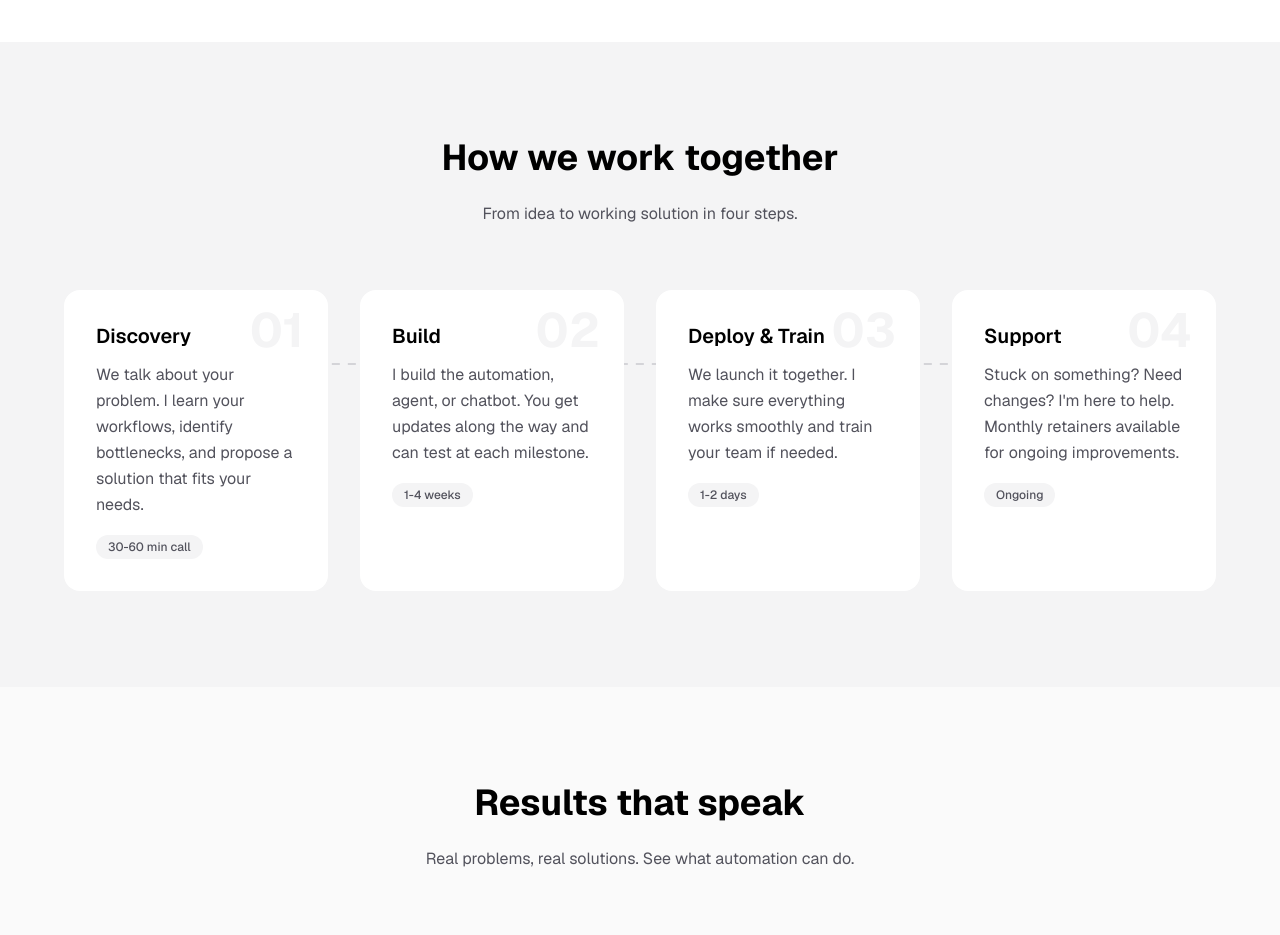
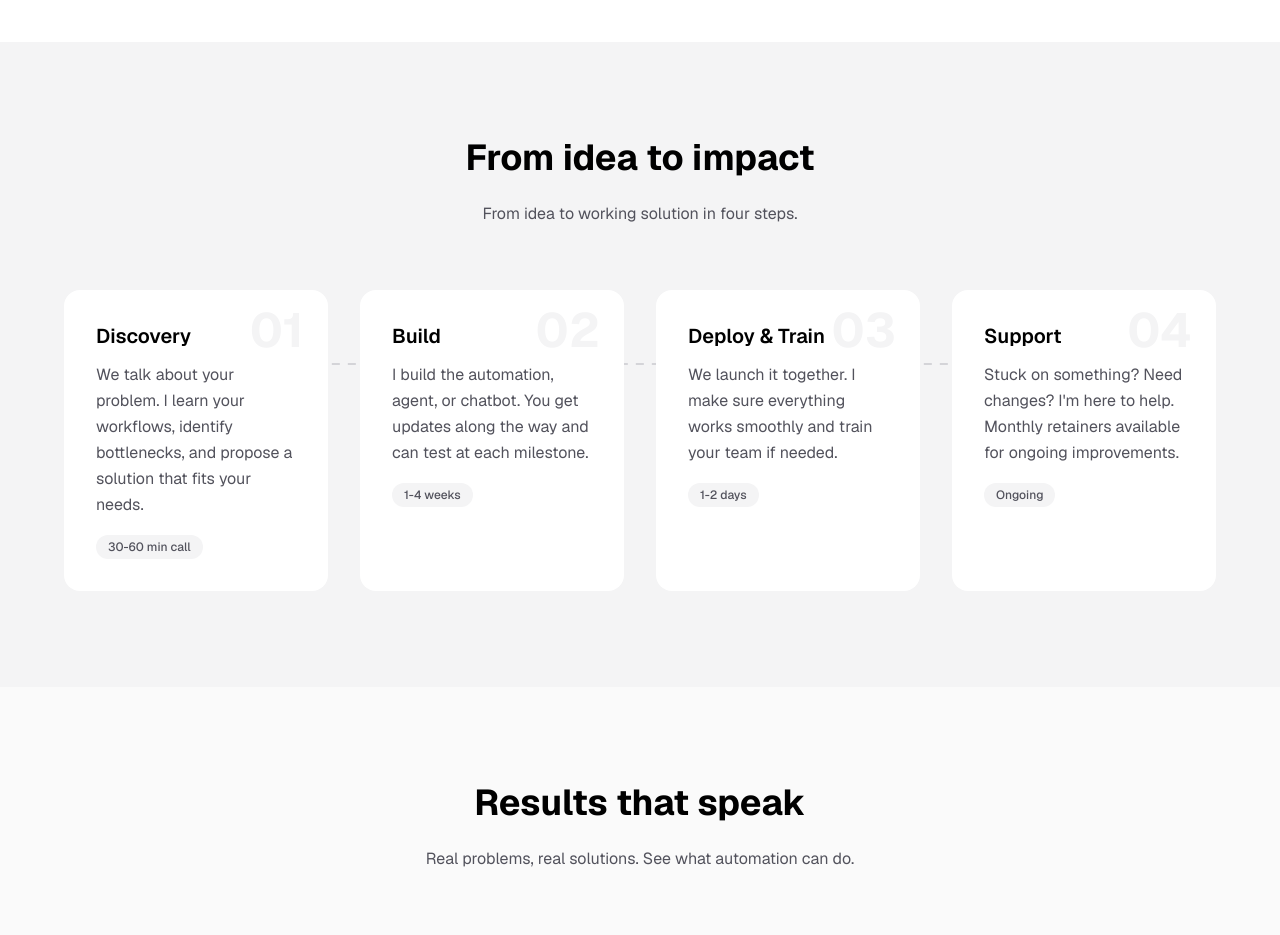
Before and after one commit to Jarno97/jsolutions, a Next.js app: page / in a window 1280 px wide. Shown: the part 1700-2635 px from the top of the page. Built offline with nearby package versions, Linux system fonts and the light colour scheme.

Commit message:
Rename section to 'From idea to impact'

```diff
--- a/src/components/HowItWorks.tsx
+++ b/src/components/HowItWorks.tsx
@@ -35,7 +35,7 @@ export default function HowItWorks() {
       <FadeIn>
         <div className="max-w-6xl mx-auto">
           <h2 className="text-2xl md:text-4xl font-bold text-center text-black dark:text-white mb-4 md:mb-6">
-            How we work together
+            From idea to impact
           </h2>
           <p className="text-center text-zinc-600 dark:text-zinc-400 mb-12 md:mb-16 max-w-xl mx-auto">
             From idea to working solution in four steps.
```
